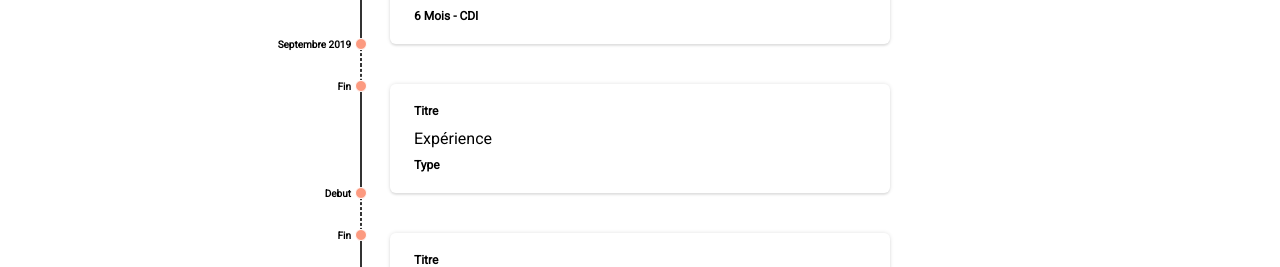
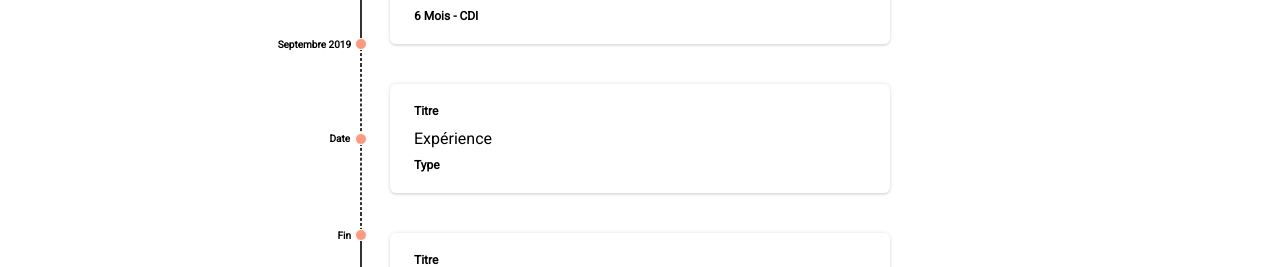
Before and after one commit to Riad-ENNAIM/cv, a React (Create React App) app: page /training in a window 1280 px wide. Shown: the part 532-799 px from the top of the page. Built offline with nearby package versions, Linux system fonts and the light colour scheme; the HTML template or start-up script is replaced by a standard one.

Commit message:
MilestonePeriod & MilestoneAction Components

```diff
--- a/src/App.css
+++ b/src/App.css
@@ -1,13 +1,13 @@
 @import url('https://fonts.googleapis.com/css?family=Roboto');
 
-/* Reset */
+/* ---------- Reset ---------- */
 * {
   margin: 0;
   padding:0;
   box-sizing: border-box;
 }
 
-/* Main Styling */
+/* ---------- Main Styling ---------- */
 html,body {
   font-family: 'Roboto', sans-serif;
   line-height: 1.7em;
@@ -27,7 +27,7 @@ a {
   text-decoration: none;
 }
 
-/* Utils */
+/* ---------- Utils ---------- */
 .page {
   margin: 20px 300px;
 }
@@ -78,7 +78,7 @@ a {
   margin-right: 5px;
 }
 
-/* Header */
+/* ---------- Header ---------- */
 #main-header {
   display: flex;
   margin: 20px 0;
@@ -120,7 +120,7 @@ a {
   margin-right: 10px;
 }
 
-/* Navbar */
+/* ---------- Navbar ---------- */
 #navbar {
   display: flex;
   background: #fff;
@@ -167,7 +167,7 @@ a {
   background: #21618C
 }
 
-/* Search Link */
+/* ---------- Search Link ---------- */
 #navbar ul li a.search:hover,
 #navbar ul li a.search.active {
   border: #21618C solid 2px;
@@ -182,7 +182,7 @@ a {
   content: none;
 }
 
-/* Experience */
+/* ---------- Experience ---------- */
 .experience .job-header {
   position: relative;
   display: flex;
@@ -246,7 +246,7 @@ a {
   text-align: justify;
 }
 
-/* Milestone */
+/* ---------- Milestone ---------- */
 ul.milestone {
   list-style: none;
   margin: 0;
@@ -274,7 +274,26 @@ ul.milestone li {
   box-shadow: 0 0 4px rgba(0, 0, 0, .12), 0 2px 2px rgba(0, 0, 0, .08)
 }
 
-ul.milestone li > span {
+ul.milestone li > div {
+  margin-left: 10px;
+}
+
+ul.milestone li > div .title,
+ul.milestone li > div .type {
+  font-weight: 600;
+  font-size: 12px;
+}
+
+ul.milestone li > div .info {
+  font-weight: 300;
+}
+
+ul.milestone li span.number {
+  height: 100%;
+}
+
+/* ---------- Period ---------- */
+ul.milestone-period li > span {
   width: 0;
   height: 100%;
   border: 1px solid #333;
@@ -283,7 +302,8 @@ ul.milestone li > span {
   left: -30px;
 }
 
-ul.milestone li > span::before, ul.milestone li > span::after {
+ul.milestone-period li > span::before,
+ul.milestone-period li > span::after {
   content: '';
   width: 10px;
   height: 10px;
@@ -294,32 +314,15 @@ ul.milestone li > span::before, ul.milestone li > span::after {
   left: -6px;
 }
 
-ul.milestone li > span::before {
+ul.milestone-period li > span::before {
   top: -5px;
 }
 
-ul.milestone li > span::after {
+ul.milestone-period li > span::after {
   top:calc(100% - 5px);
 }
 
-ul.milestone li > div {
-  margin-left: 10px;
-}
-
-div .title, div .type {
-  font-weight: 600;
-  font-size: 12px;
-}
-
-div .info {
-  font-weight: 300;
-}
-
-span.number {
-  height: 100%;
-}
-
-span.number span {
+ul.milestone-period li span.number span {
   position: absolute;
   font-size: 10px;
   left: -120px;
@@ -328,15 +331,39 @@ span.number span {
   text-align: end;
 }
 
-span.number span:first-child {
+ul.milestone-period li span.number span:first-child {
   top: -12px;
 }
 
-span.number span:last-child {
+ul.milestone-period li span.number span:last-child {
   top: calc(100% - 12px);
 }
 
-/* Search */
+/* ---------- Action ---------- */
+ul.milestone-action li span.point::before {
+  content: '';
+  width: 10px;
+  height: 10px;
+  background-color: #fc9a80;
+  border: 1px solid #fff;
+  border-radius: 50%;
+  position: absolute;
+  top: 45%;
+  left: -35px;
+}
+
+ul.milestone-action li span.number span {
+  position: absolute;
+  font-size: 10px;
+  left: -150px;
+  top: 41px;
+  width: 110px;
+  height: 30px;
+  font-weight: bold;
+  text-align: end;
+}
+
+/* ---------- Search ---------- */
 #searchInput {
   width: 70%;
   height: 50px;
@@ -352,13 +379,14 @@ span.number span:last-child {
   min-height: 250px;
 }
 
-/* Skills */
+/* ---------- Skills ---------- */
 .skill {
   position: relative;
   width: 400px;
   padding: 20px;
   border: #bbb solid 1px;
   margin-bottom: 20px;
+  box-shadow: 0 0 4px rgba(0, 0, 0, .12), 0 2px 2px rgba(0, 0, 0, .08)
 }
 
 .skill::before {
--- /dev/null
+++ b/src/components/milestones/MilestoneAction.js
@@ -0,0 +1,37 @@
+import React from 'react';
+import PropTypes from 'prop-types';
+
+const MilestoneAction = ({ title, info, type, date }) => {
+  return (
+    <ul className="milestone milestone-action">
+        <li>
+          <span className="point"></span>
+          <div>
+            <div className="title">{title}</div>
+            <div className="info">{info}</div>
+            <div className="type">{type}</div>
+          </div>
+          <span className="number">
+            <span>{date}</span>
+          </span>
+        </li>
+      </ul>
+  );
+}
+
+MilestoneAction.propTypes = {
+  title: PropTypes.string.isRequired,
+  info: PropTypes.string.isRequired,
+  type: PropTypes.string.isRequired,
+  start: PropTypes.string.isRequired,
+  end: PropTypes.string.isRequired
+};
+
+MilestoneAction.defaultProps = {
+  title: 'Titre',
+  info: 'Expérience',
+  type: 'Type',
+  date: 'Date'
+};
+
+export default MilestoneAction;
--- a/src/components/milestones/Milestone.js
+++ b/src/components/milestones/MilestonePeriod.js
@@ -1,9 +1,9 @@
 import React from 'react';
 import PropTypes from 'prop-types';
 
-const Milestone = ({ title, info, type, start, end }) => {
+const MilestonePeriod = ({ title, info, type, start, end }) => {
   return (
-    <ul className="milestone">
+    <ul className="milestone milestone-period">
         <li>
           <span></span>
           <div>
@@ -20,7 +20,7 @@ const Milestone = ({ title, info, type, start, end }) => {
   );
 }
 
-Milestone.propTypes = {
+MilestonePeriod.propTypes = {
   title: PropTypes.string.isRequired,
   info: PropTypes.string.isRequired,
   type: PropTypes.string.isRequired,
@@ -28,12 +28,12 @@ Milestone.propTypes = {
   end: PropTypes.string.isRequired
 };
 
-Milestone.defaultProps = {
+MilestonePeriod.defaultProps = {
   title: 'Titre',
   info: 'Expérience',
   type: 'Type',
   start: 'Debut',
-  end: 'Fin',
+  end: 'Fin'
 };
 
-export default Milestone;
+export default MilestonePeriod;
--- a/src/components/milestones/Milestones.js
+++ b/src/components/milestones/Milestones.js
@@ -1,20 +1,21 @@
 import React from 'react';
-import Milestone from './Milestone';
+import MilestonePeriod from './MilestonePeriod';
+import MilestoneAction from './MilestoneAction';
 
 const Milestones = () => {
   return (
     <>
-      <Milestone
+      <MilestonePeriod
         title="Université Mohammed VI Polytechnique (AgriEdge – OCP)"
         info="Développeur Full-Stack JavaScript"
         type="6 Mois - CDI"
         start="Septembre 2019"
         end="Mars 2020"
       />
-      <Milestone />
-      <Milestone />
-      <Milestone />
-      <Milestone />
+      <MilestoneAction />
+      <MilestonePeriod />
+      <MilestonePeriod />
+      <MilestonePeriod />
     </>
   );
 }
```
